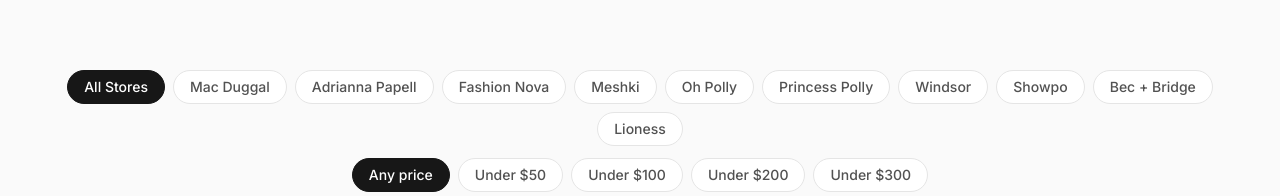
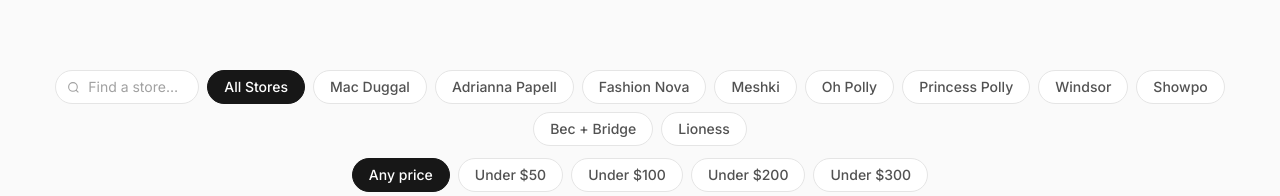
Before and after one commit to victoria-alkin/style-finder, a Next.js app: page / in a window 1280 px wide. Both pictures are taken after typing "Sample" into the empty fields and a click on the button "Search". Shown: the part 445-641 px from the top of the page. Built offline with nearby package versions, Linux system fonts and the light colour scheme; no server answers.

Commit message:
Add search input to store filter

```diff
--- a/src/components/StoreFilter.tsx
+++ b/src/components/StoreFilter.tsx
@@ -1,5 +1,6 @@
 'use client';
 
+import { useState } from 'react';
 import { STORES } from '@/lib/stores';
 
 interface Props {
@@ -8,8 +9,41 @@
 }
 
 export default function StoreFilter({ selected, onChange }: Props) {
+  const [storeSearch, setStoreSearch] = useState('');
+
+  const visibleStores = storeSearch.trim()
+    ? STORES.filter((s) => s.name.toLowerCase().includes(storeSearch.toLowerCase()))
+    : STORES;
+
   return (
-    <div className="flex flex-wrap gap-2 justify-center">
+    <div className="flex flex-wrap items-center gap-2 justify-center">
+      {/* Store search input */}
+      <div className="relative flex items-center">
+        <span className="absolute left-3 text-neutral-400 pointer-events-none">
+          <svg width="13" height="13" viewBox="0 0 24 24" fill="none" stroke="currentColor" strokeWidth="2">
+            <circle cx="11" cy="11" r="8" />
+            <path d="m21 21-4.35-4.35" />
+          </svg>
+        </span>
+        <input
+          type="text"
+          value={storeSearch}
+          onChange={(e) => setStoreSearch(e.target.value)}
+          placeholder="Find a store…"
+          className="pl-8 pr-3 py-1.5 text-sm bg-white border border-neutral-200 rounded-full focus:outline-none focus:border-neutral-400 w-36 placeholder:text-neutral-400"
+        />
+        {storeSearch && (
+          <button
+            onClick={() => setStoreSearch('')}
+            className="absolute right-2.5 text-neutral-400 hover:text-neutral-700"
+          >
+            <svg width="11" height="11" viewBox="0 0 24 24" fill="none" stroke="currentColor" strokeWidth="2.5">
+              <path d="M18 6 6 18M6 6l12 12" />
+            </svg>
+          </button>
+        )}
+      </div>
+
       <button
         onClick={() => onChange('')}
         className={`px-4 py-1.5 rounded-full text-sm font-medium border transition-all duration-150 ${
@@ -20,7 +54,8 @@
       >
         All Stores
       </button>
-      {STORES.map((store) => (
+
+      {visibleStores.map((store) => (
         <button
           key={store.domain}
           onClick={() => onChange(store.domain)}
@@ -33,6 +68,10 @@
           {store.name}
         </button>
       ))}
+
+      {visibleStores.length === 0 && (
+        <span className="text-sm text-neutral-400">No stores match &ldquo;{storeSearch}&rdquo;</span>
+      )}
     </div>
   );
 }
```
